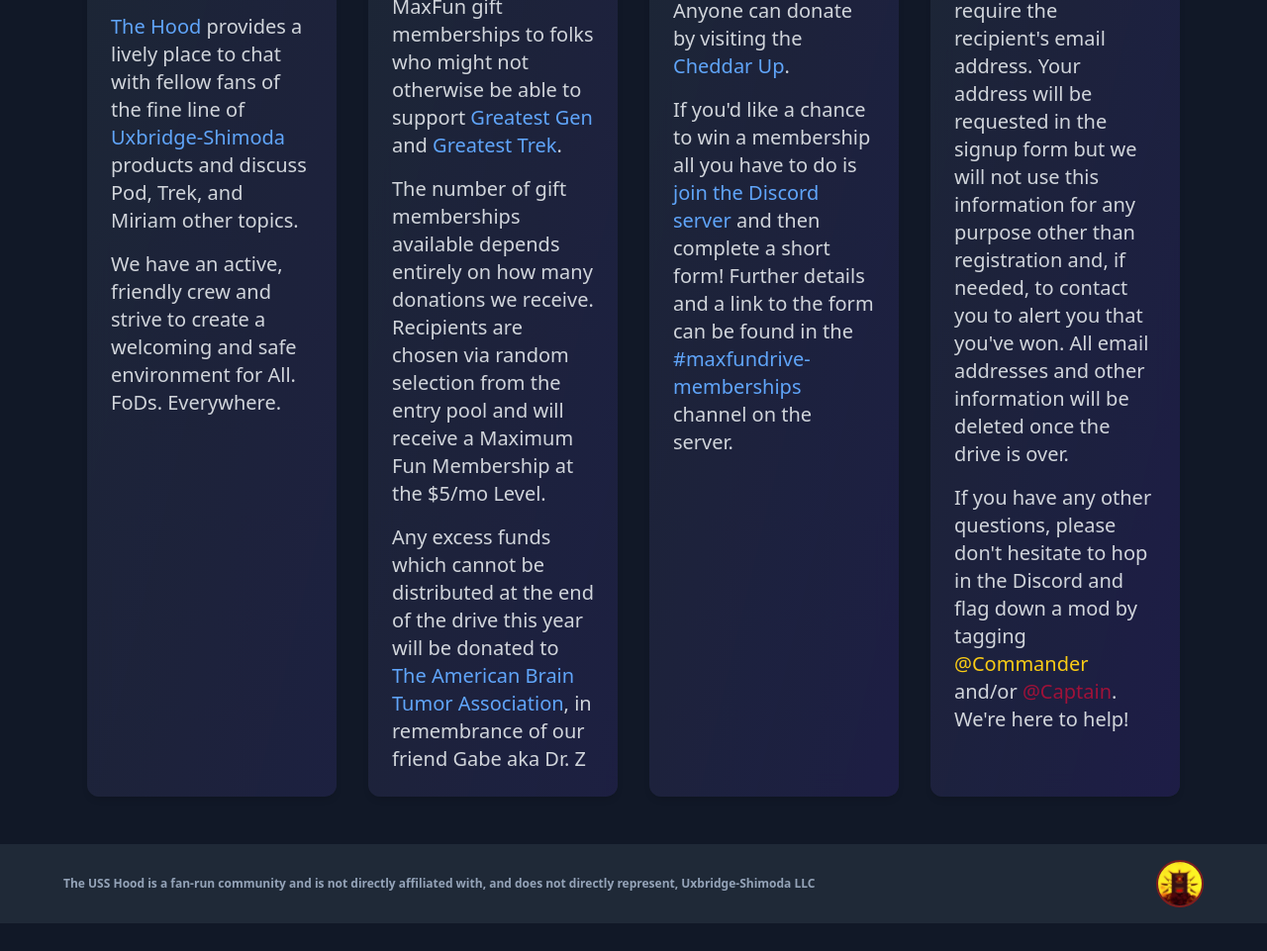
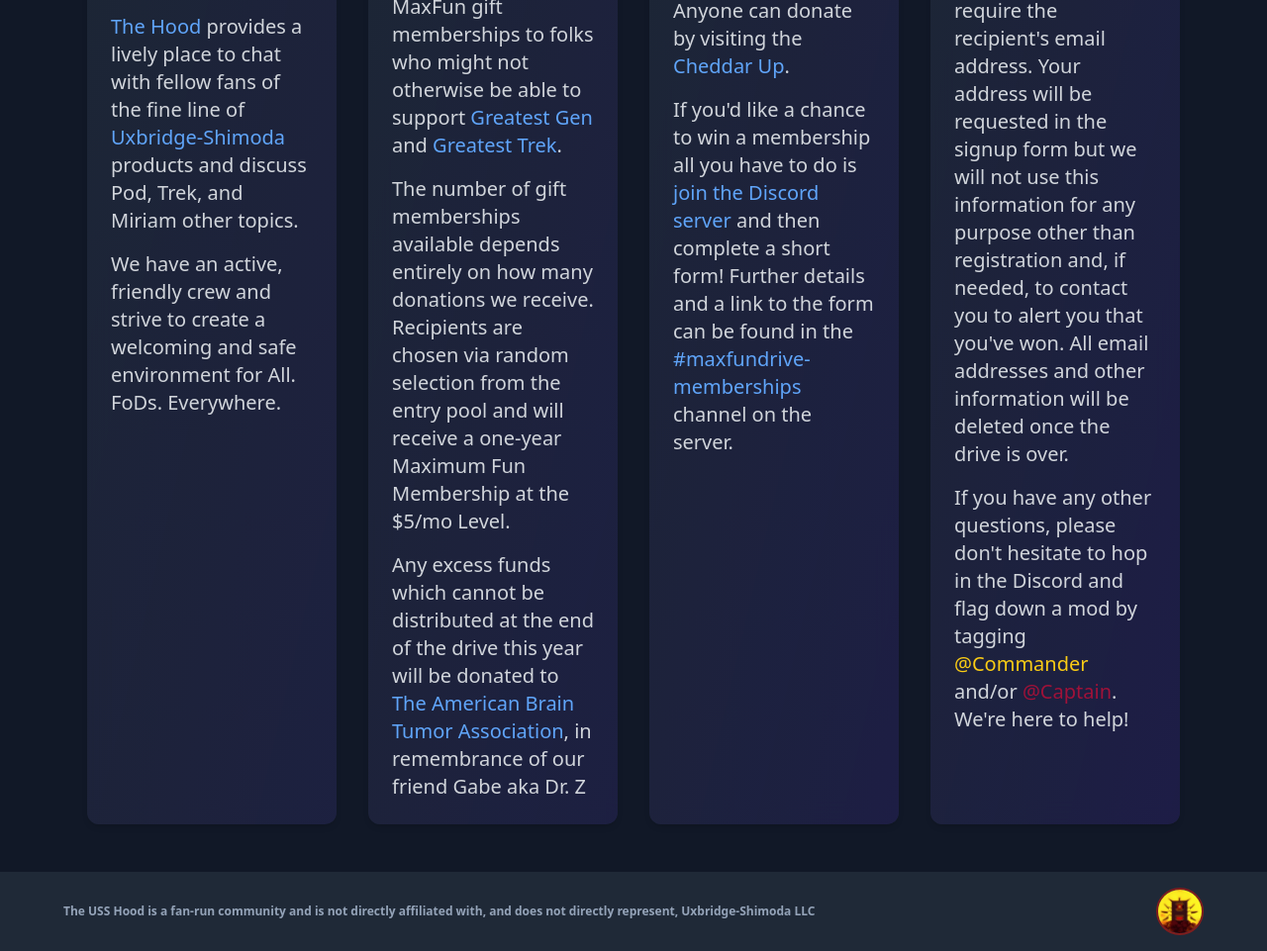
Before and after one commit to zmattingly/hood-web, a plain HTML site: page index.html in a window 1280 px wide. Shown: the part 1000-1961 px from the top of the page at 99% size. Before the commit the page ends 1933 px from the top, so only its background shows below. Drawn offline with nearby package versions, Linux system fonts and the light colour scheme.

Commit message:
add one-year clarification

```diff
--- a/index.html
+++ b/index.html
@@ -89,7 +89,7 @@
 
         <div class="text-xl text-gray-300 mt-4 space-y-4 relative z-10">
           <p>Every year for the <a href="https://maximumfun.org/join"  class="text-blue-400 hover:underline">MaxFunDrive</a> we collect donations from members, and use the funds to give MaxFun gift memberships to folks who might not otherwise be able to support <a href="https://maximumfun.org/podcasts/greatest-generation/"  class="text-blue-400 hover:underline">Greatest Gen</a> and <a href="https://maximumfun.org/podcasts/greatest-trek/"  class="text-blue-400 hover:underline">Greatest Trek</a>.</p>
-          <p>The number of gift memberships available depends entirely on how many donations we receive. Recipients are chosen via random selection from the entry pool and will receive a Maximum Fun Membership at the $5/mo Level.</p>
+          <p>The number of gift memberships available depends entirely on how many donations we receive. Recipients are chosen via random selection from the entry pool and will receive a one-year Maximum Fun Membership at the $5/mo Level.</p>
           <p>Any excess funds which cannot be distributed at the end of the drive this year will be donated to <a href="https://www.abta.org/" class="text-blue-400 hover:underline">The American Brain Tumor Association</a>, in remembrance of our friend Gabe aka Dr. Z</p>
         </div>
       </div>
```
